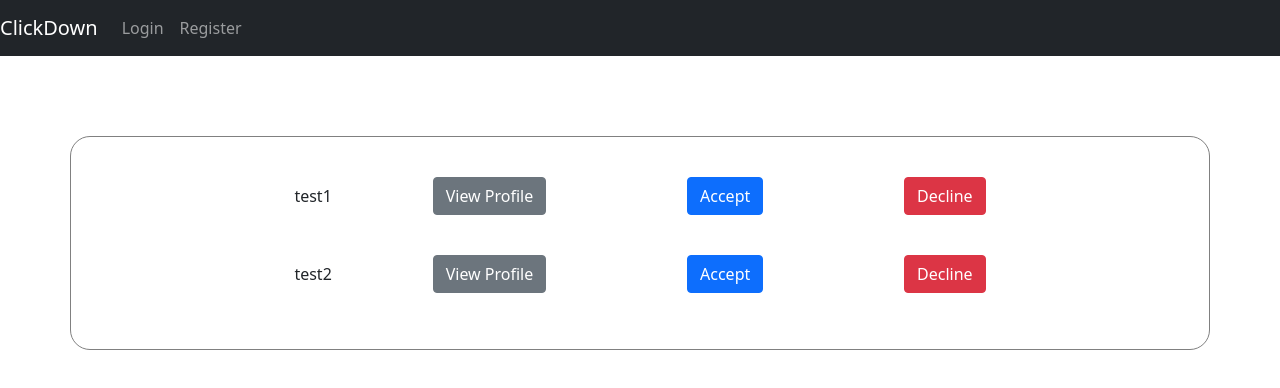
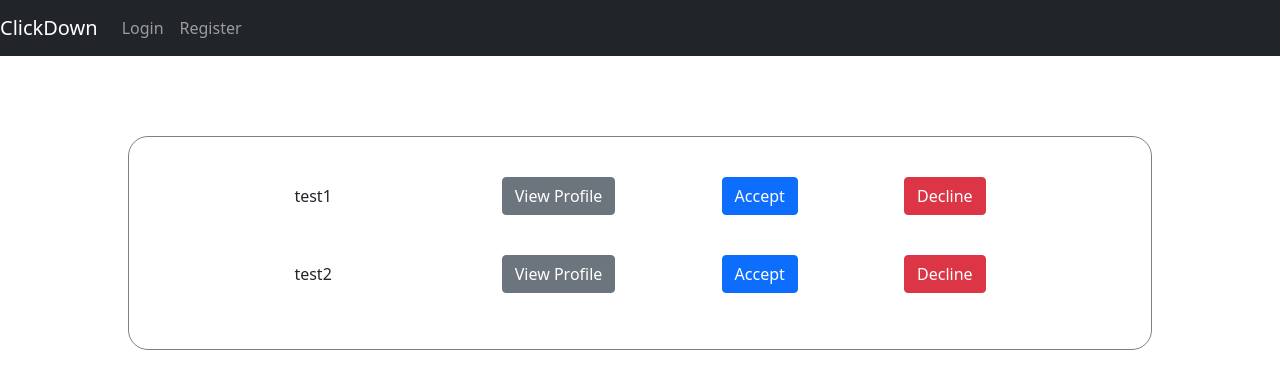
Before and after one commit to z5219951/task-master, a React (Create React App) app in the folder frontend/: page /userrequest in a window 1280 px wide. Shown: the top 388 px of the page. Built offline with nearby package versions, Linux system fonts and the light colour scheme; data requests are answered from the project's data file.

Commit message:
fix:css in user request

```diff
--- a/frontend/src/pages/UserRequest.css
+++ b/frontend/src/pages/UserRequest.css
@@ -5,13 +5,16 @@
     flex-direction: column;
     padding-bottom: 5vh;
 }
-.container{
+.request_container{
     display: flex;
     align-items: center;
     flex-direction: column;
     border: 1px gray solid;
     border-radius:20px;
     min-height: 20vh;
+    margin-top: 10vh;
+    width: 80vw;
+    margin-left: 10vw;
 }
 .user_request_box{
     width: 90%;
@@ -24,7 +27,7 @@
     margin: 0;
 }
 .buttonBox{
-    width: 80%;
+    width: 70%;
     display: flex;
     align-items: center;
     justify-content: space-between;
--- a/frontend/src/pages/UserRequest.js
+++ b/frontend/src/pages/UserRequest.js
@@ -87,7 +87,7 @@ class UserRequest extends Component{
     handleAccept = ()=>{
         const id  = Number(this.state.id);
         const requestUser = Number(this.state.requestUser);
-        const data = {id:id,requestUser:requestUser}
+        const data = {userId:id,requestUser:requestUser}
         const inform = this.state.inform;
         let url = '';
         if(inform === 'Accept the connection?') {
@@ -158,7 +158,7 @@ class UserRequest extends Component{
     render(){
         return (
             <Fragment>
-                <div className='container'>
+                <div className='request_container'>
                     {/* <p>Search User</p>
                     <div className='serach_box'>
                         <input type="text" id="inputFirstName" className="form-control" placeholder="User Email" onChange={this.handleInput} name="email" value = {this.state.firstName}/>
--- a/frontend/testDb.json
+++ b/frontend/testDb.json
@@ -5,10 +5,8 @@
       "userName": "test1"
     }
   ],
-  "user_request_accept": [
-  ],
-  "user_request_decline": [
-  ],
+  "user_request_accept": [],
+  "user_request_decline": [],
   "tasks": [
     {
       "name": "name",
@@ -562,6 +560,11 @@
       "email": "1105282259@qq.com",
       "passWord": "123456Qq",
       "id": 79
+    },
+    {
+      "email": "1105282259@qq.com",
+      "password": "123456Qq",
+      "id": 80
     }
   ],
   "newPass": [
```
